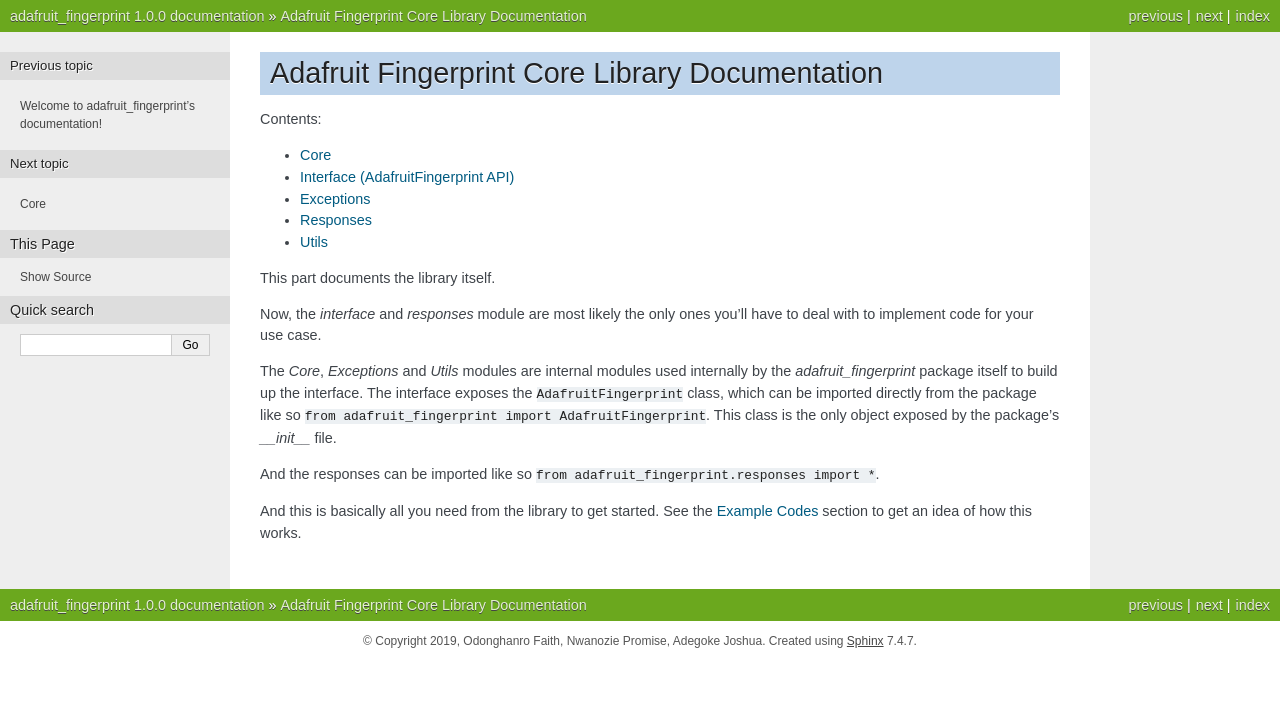
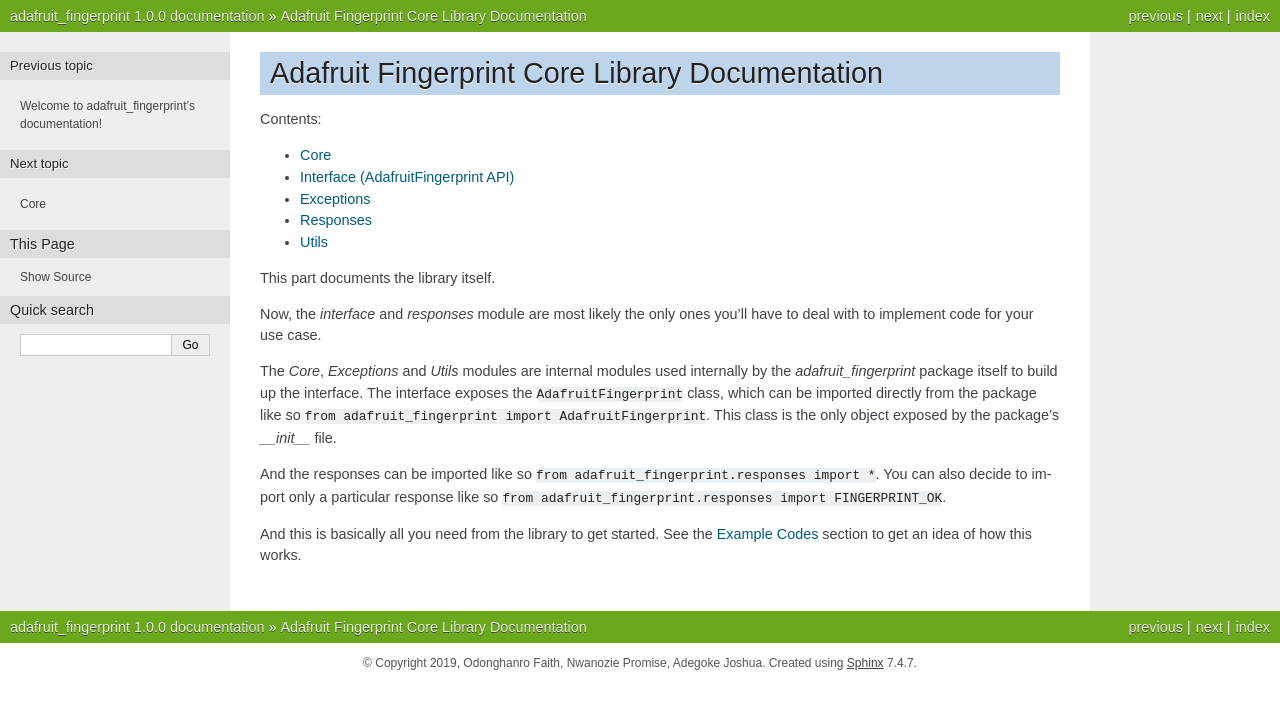
Before and after one commit to cerebrohivetech/adafruit-fingerprint, a Sphinx documentation site: the page built from docs/source/adafruit_fingerprint/index.rst, in a window 1280 px wide. Shown: the top 709 px of the page. Built offline with Sphinx 7.4.7, drawn with Linux system fonts in a browser that asks for light colours.

Commit message:
Update docs

```diff
--- a/docs/source/adafruit_fingerprint/index.rst
+++ b/docs/source/adafruit_fingerprint/index.rst
@@ -25,6 +25,8 @@
 
 And the responses can be imported like so
 ``from adafruit_fingerprint.responses import *``.
+You can also decide to import only a particular response like so
+``from adafruit_fingerprint.responses import FINGERPRINT_OK``.
 
 And this is basically all you need from the library to get started.
 See the :ref:`example_codes` section to get an idea of how this works.
```
